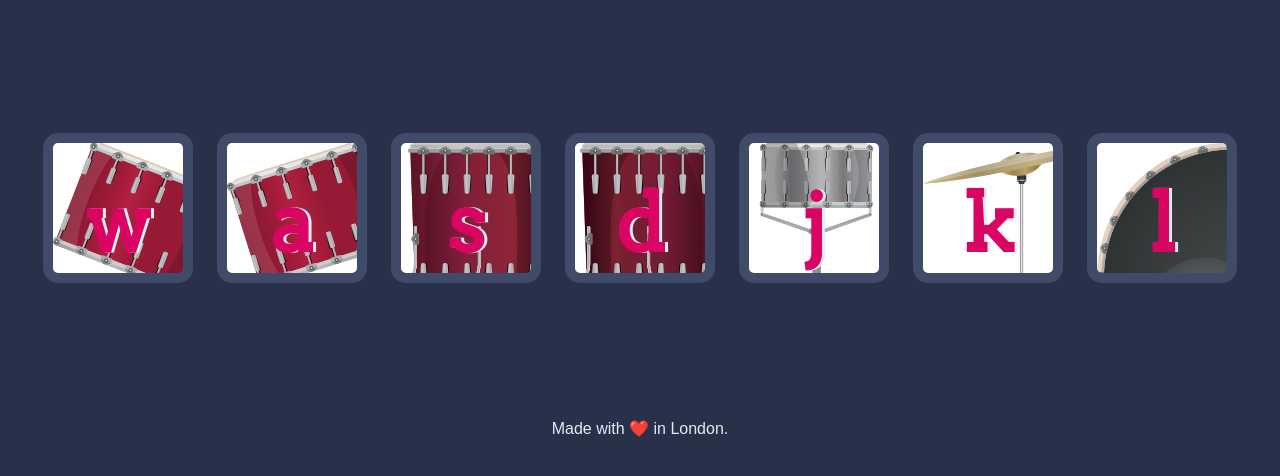
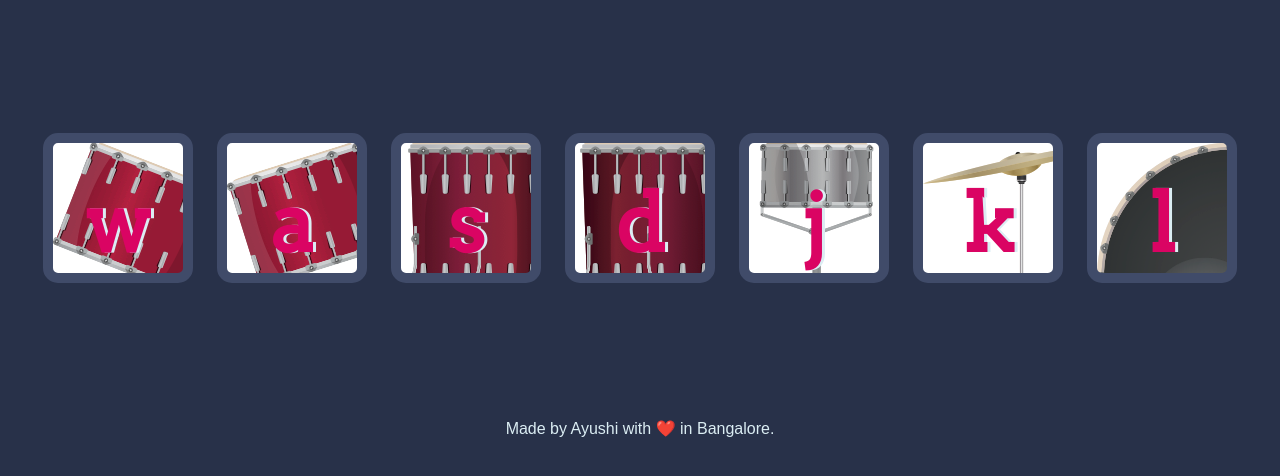
Before and after one commit to ayushierious/drum-kit, a plain HTML site: page index.html in a window 1280 px wide. Shown: the part 156-632 px from the top of the page. Drawn offline with Linux system fonts and the light colour scheme.

Commit message:
final commit

```diff
--- a/index.html
+++ b/index.html
@@ -27,7 +27,7 @@
 
 </body>
 <footer>
-  Made with ❤️ in London.
+  Made by Ayushi with ❤️ in Bangalore.
 </footer>
 
 </html>
```
